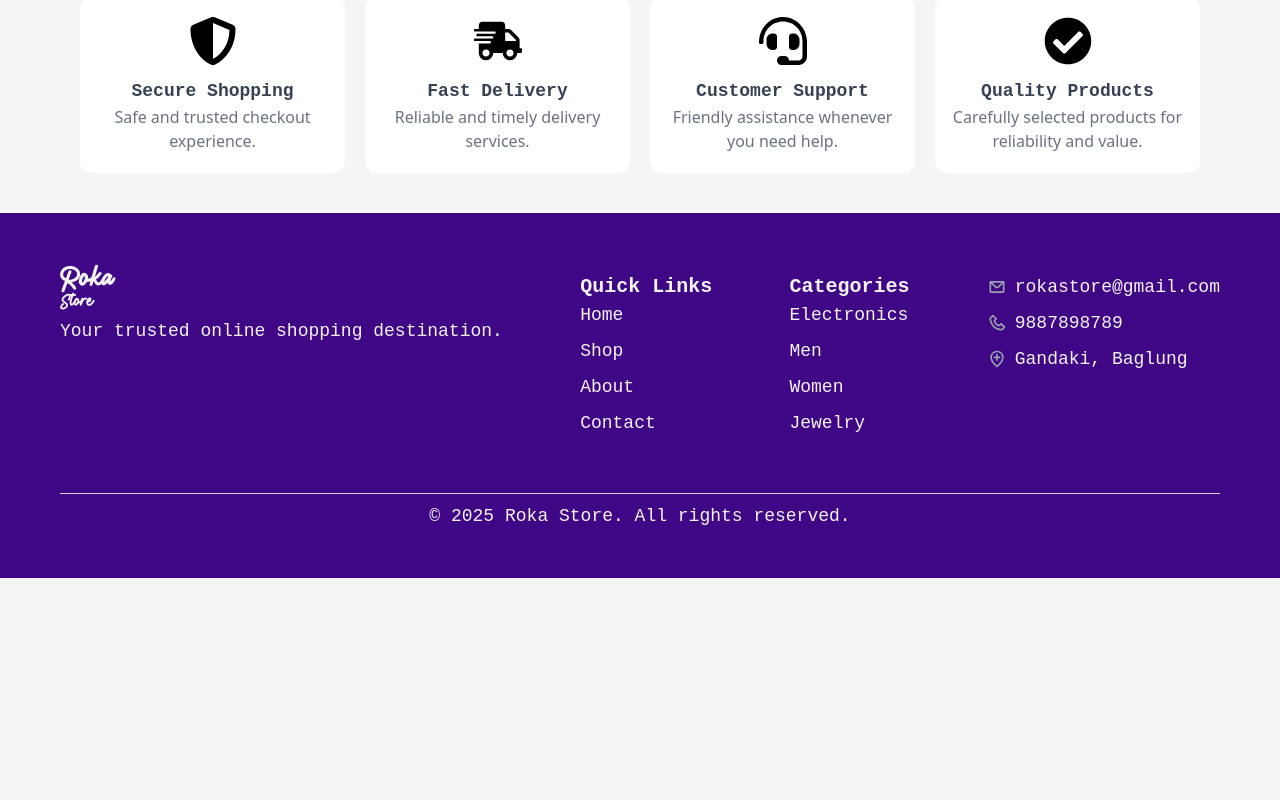
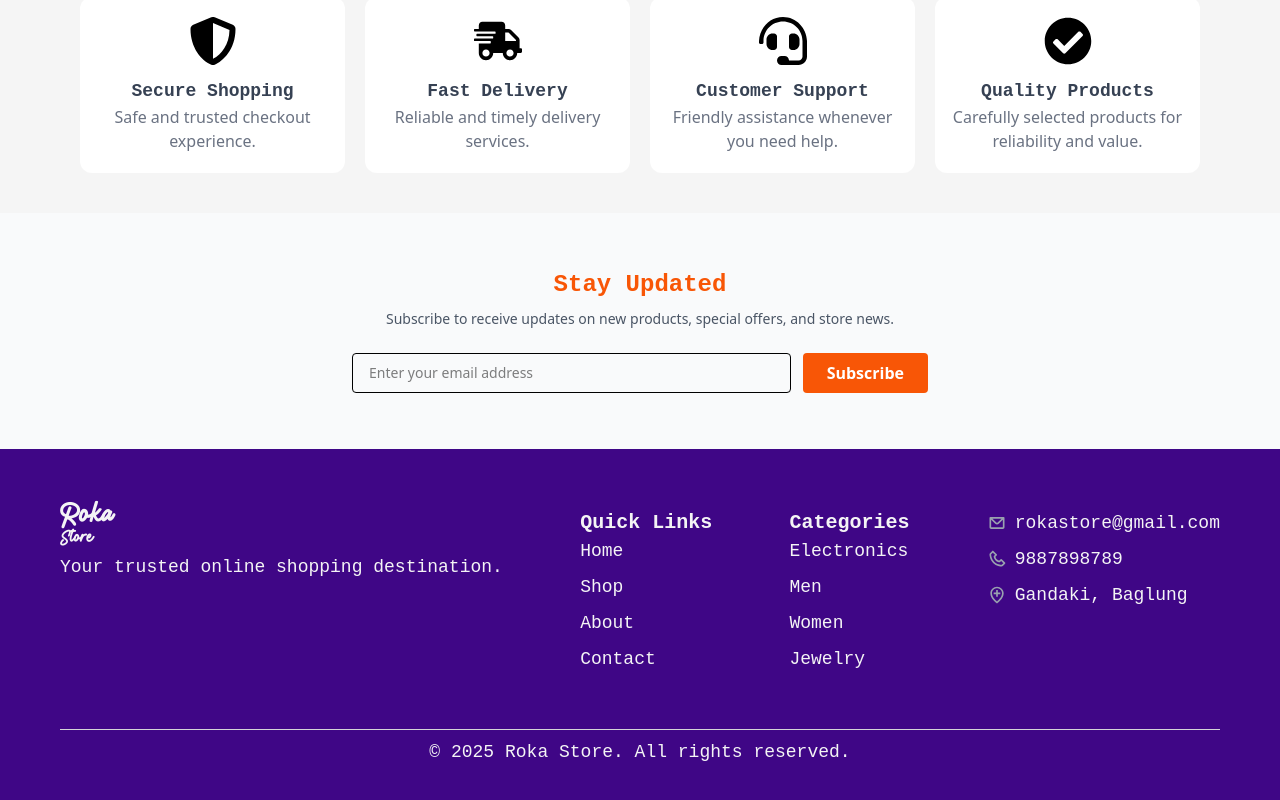
Before and after one commit to samipabMagar/react-ecommerce, a React (Vite) app: page / in a window 1280 px wide. Shown: the part 1035-1835 px from the top of the page. Before the commit the page ends 1613 px from the top, so only its background shows below. Built offline with nearby package versions, Linux system fonts and the light colour scheme; no server answers.

Commit message:
implement newsletter section

```diff
--- /dev/null
+++ b/src/components/NewsLetter.jsx
@@ -0,0 +1,31 @@
+import React from "react";
+
+const Newsletter = () => {
+  return (
+    <div className="bg-gray-50 py-14 px-5 md:px-15">
+      <div className="max-w-xl mx-auto text-center">
+        <h2 className="text-xl text-daraz-primary md:text-2xl font-semibold">
+          Stay Updated
+        </h2>
+
+        <p className="text-sm font-sans text-gray-600 mt-2">
+          Subscribe to receive updates on new products, special offers, and store news.
+        </p>
+
+        <div className="flex  sm:flex-row gap-3 mt-6">
+          <input
+            type="email"
+            placeholder="Enter your email address"
+            className="flex-1 px-4 font-sans text-sm py-2 border rounded "
+          />
+
+          <button className="px-6 py-2 font-sans font-semibold bg-daraz-primary text-white rounded hover:opacity-90 transition">
+            Subscribe
+          </button>
+        </div>
+      </div>
+    </div>
+  );
+};
+
+export default Newsletter;
--- a/src/pages/Home.jsx
+++ b/src/pages/Home.jsx
@@ -3,6 +3,7 @@ import Hero from '../components/Hero'
 import FeatureProduct from '../components/FeatureProduct'
 import Category from '../components/Category'
 import TrustSection from '../components/TrustSection'
+import Newsletter from '../components/NewsLetter'
 
 const Home = () => {
   return (
@@ -11,6 +12,7 @@ const Home = () => {
      <FeatureProduct/>
      <Category/>
      <TrustSection/>
+     <Newsletter/>
     </div>
   )
 }
```
